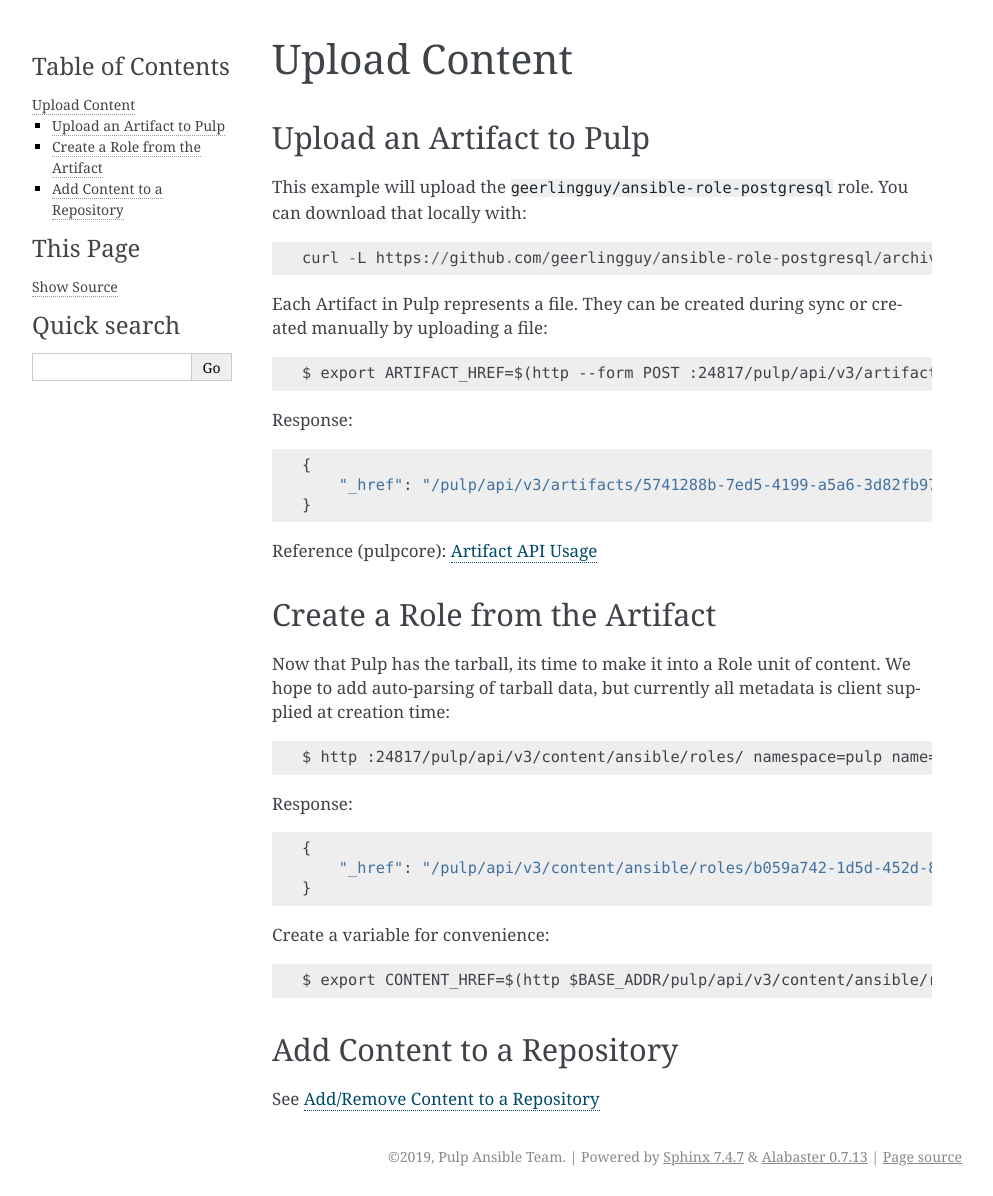
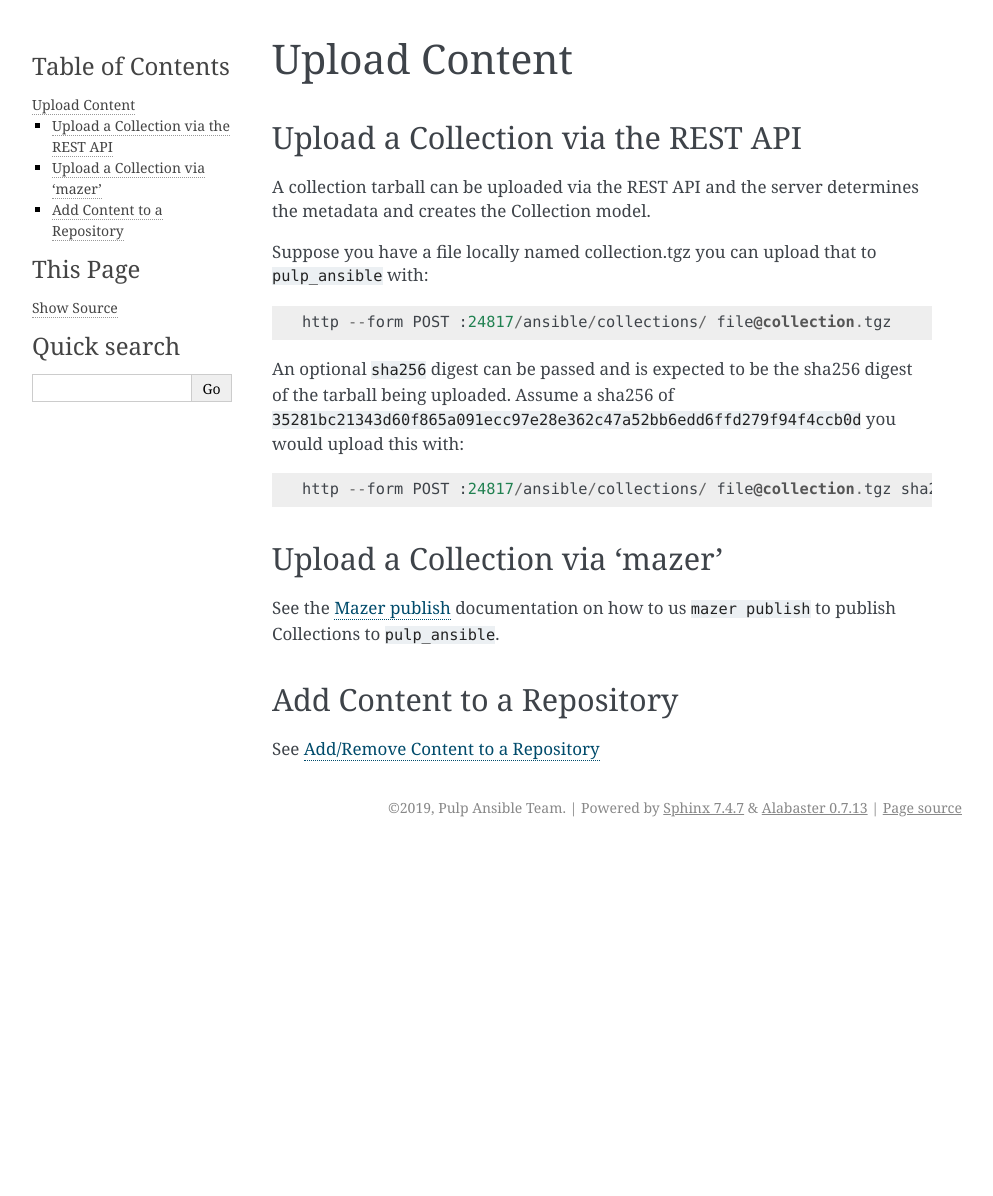
Before and after one commit to pulp/pulp_ansible, a Sphinx documentation site: the page built from docs/workflows/upload-collection.rst, in a window 1280 px wide. Shown: the whole page, without its empty margins (148-1141 px from the left). Built offline with Sphinx 7.4.7, drawn with Linux system fonts in a browser that asks for light colours; after the commit the page ends 900 px from its top, so only the background shows below that.

Commit message:
Add docs on Collection upload
The page existed, but had role examples where there should be Collection
upload examples. This provides two upload examples, and also links to
the mazer section of the docs for uploading via `mazer publish`.

https://pulp.plan.io/issues/4939
closes #4939

```diff
--- a/docs/workflows/mazer-client.rst
+++ b/docs/workflows/mazer-client.rst
@@ -17,6 +17,8 @@
 This is assuming you have the `Collection` content exposed at a Distribution created with
 `base_path=dev` (as in the example above).
 
+
+.. _mazer-publish:
 
 Mazer publish
 -------------
--- a/docs/workflows/upload-collection.rst
+++ b/docs/workflows/upload-collection.rst
@@ -1,56 +1,29 @@
 Upload Content
 ==============
 
-Upload an Artifact to Pulp
---------------------------
+Upload a Collection via the REST API
+------------------------------------
 
-This example will upload the ``geerlingguy/ansible-role-postgresql`` role. You can download that
-locally with::
+A collection tarball can be uploaded via the REST API and the server determines the metadata and
+creates the Collection model.
 
-    curl -L https://github.com/geerlingguy/ansible-role-postgresql/archive/master.tar.gz -o pg.tar.gz
+Suppose you have a file locally named collection.tgz you can upload that to ``pulp_ansible`` with::
+
+    http --form POST :24817/ansible/collections/ file@collection.tgz
 
 
-Each Artifact in Pulp represents a file. They can be created during sync or created manually by
-uploading a file::
+An optional ``sha256`` digest can be passed and is expected to be the sha256 digest of the tarball
+being uploaded. Assume a sha256 of
+``35281bc21343d60f865a091ecc97e28e362c47a52bb6edd6ffd279f94f4ccb0d`` you would upload this with::
 
-    $ export ARTIFACT_HREF=$(http --form POST :24817/pulp/api/v3/artifacts/ file@pg.tar.gz | jq -r '._href')
+    http --form POST :24817/ansible/collections/ file@collection.tgz sha256=35281bc21343d60f865a091ecc97e28e362c47a52bb6edd6ffd279f94f4ccb0d
 
 
-Response::
-
-    {
-        "_href": "/pulp/api/v3/artifacts/5741288b-7ed5-4199-a5a6-3d82fb97055c/",
-    }
-
-
-Reference (pulpcore): `Artifact API Usage
-<https://docs.pulpproject.org/en/3.0/nightly/restapi.html#tag/artifacts>`_
-
-
-Create a Role from the Artifact
+Upload a Collection via 'mazer'
 -------------------------------
 
-Now that Pulp has the tarball, its time to make it into a Role unit of content. We hope to add
-auto-parsing of tarball data, but currently all metadata is client supplied at creation time::
-
-    $ http :24817/pulp/api/v3/content/ansible/roles/ namespace=pulp name=postgresql version=0.0.1 _artifact=$ARTIFACT_HREF
-
-
-Response::
-
-    {
-        "_href": "/pulp/api/v3/content/ansible/roles/b059a742-1d5d-452d-8085-856844b70f1a/",
-    }
-
-
-Create a variable for convenience::
-
-    $ export CONTENT_HREF=$(http $BASE_ADDR/pulp/api/v3/content/ansible/roles/ | jq -r '.results[] | select(.filename == "pg.tar.gz") | ._href')
-
-
-.. todo::
-
-    Link to live API docs for Role creation
+See the :ref:`mazer-publish` documentation on how to us ``mazer publish`` to publish Collections to
+``pulp_ansible``.
 
 
 Add Content to a Repository
```
Also changed, not shown: 1 other file.
